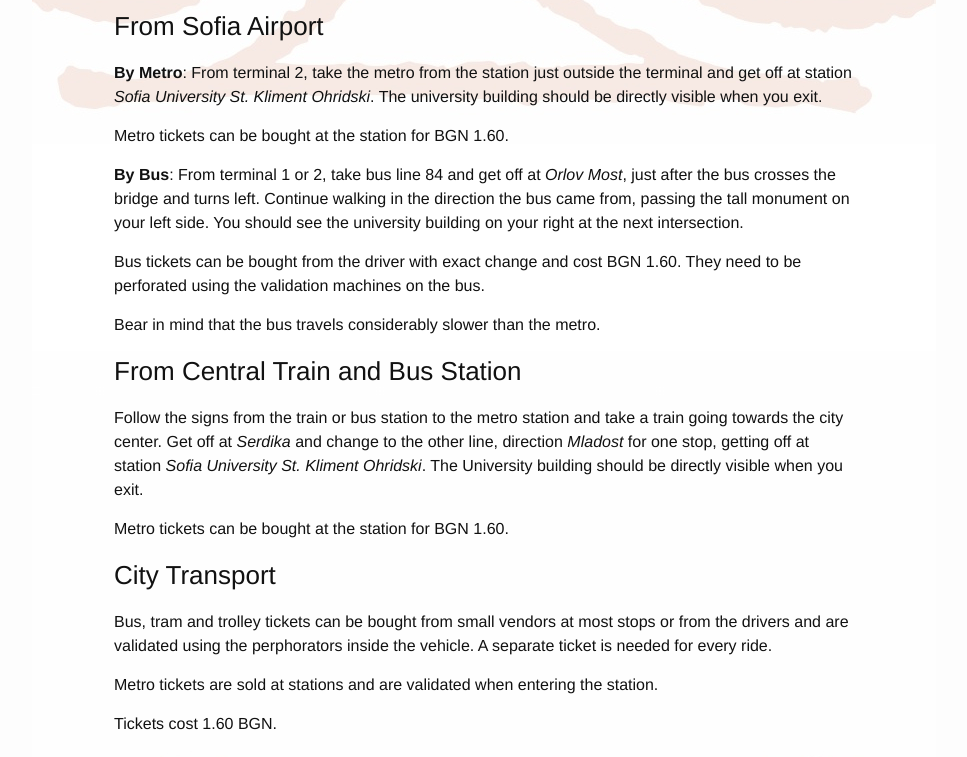
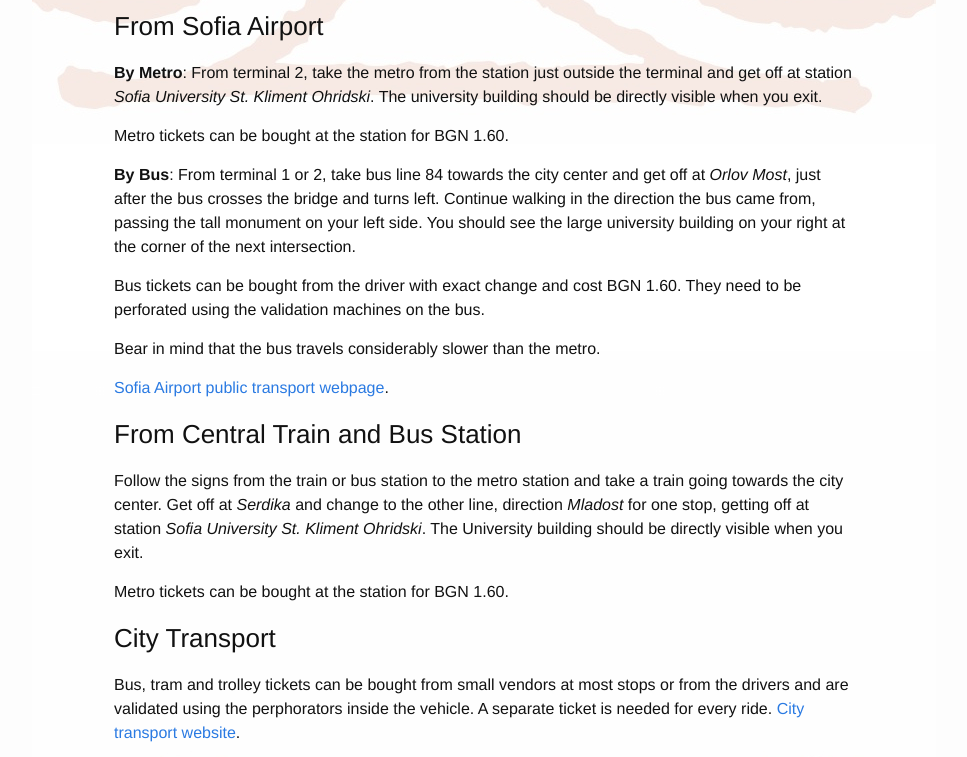
Before and after one commit to balkan-archaeology/balkan-archaeology.github.io, a Jekyll site: the page built from locations.md, in a window 1280 px wide and 1400 px high, scrolled down 755 px. Shown: the part 94-851 px from the top of the window, without its empty margins (156-1123 px from the left). Built offline with Jekyll 4.4.1, drawn with Linux system fonts in a browser that asks for light colours.

Commit message:
Add external links for city transport.

```diff
--- a/locations.md
+++ b/locations.md
@@ -22,17 +22,20 @@ visible when you exit.
 
 Metro tickets can be bought at the station for BGN 1.60.
 
-**By Bus**: From terminal 1 or 2, take bus line 84 and get off at
-*Orlov Most*, just after the bus crosses the bridge and turns
-left. Continue walking in the direction the bus came from, passing the
-tall monument on your left side. You should see the university
-building on your right at the next intersection.
+**By Bus**: From terminal 1 or 2, take bus line 84 towards the city
+center and get off at *Orlov Most*, just after the bus crosses the
+bridge and turns left. Continue walking in the direction the bus came
+from, passing the tall monument on your left side. You should see the
+large university building on your right at the corner of the next
+intersection.
 
 Bus tickets can be bought from the driver with exact change and cost
 BGN 1.60. They need to be perforated using the validation machines on
 the bus.
 
 Bear in mind that the bus travels considerably slower than the metro.
+
+[Sofia Airport public transport webpage](http://www.sofia-airport.bg/en/passengers/and-airport/public-transport).
 
 ### From Central Train and Bus Station
 
@@ -49,9 +52,11 @@ Metro tickets can be bought at the station for BGN 1.60.
 Bus, tram and trolley tickets can be bought from small vendors at most
 stops or from the drivers and are validated using the perphorators
 inside the vehicle. A separate ticket is needed for every ride.
+[City transport website](https://www.sofiatraffic.bg/en/transport/121/marshrutna-mrezha).
 
 Metro tickets are sold at stations and are validated when entering the
 station.
+[Metro website](http://www.metrosofia.com/en/).
 
 Tickets cost 1.60 BGN.
 
```
